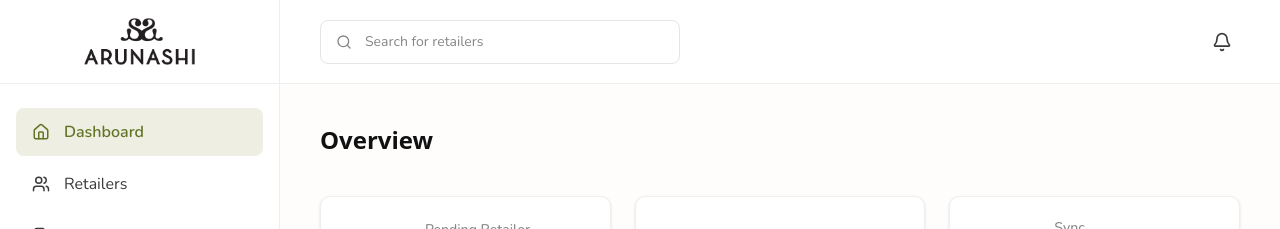
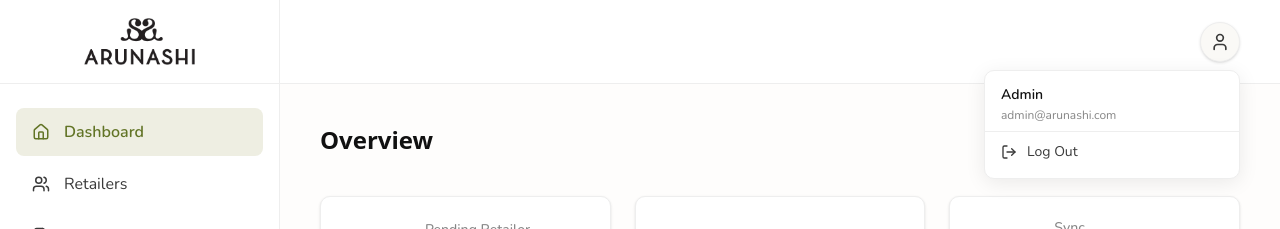
Before and after one commit to Sayan-97/arunashi-admin, a Next.js app: page / in a window 1280 px wide. Both pictures are taken after a click on the button 1222 px from the left and 41 px from the top of the page. Shown: the top 229 px of the page. Built offline with nearby package versions, Linux system fonts and the light colour scheme; no server answers.

Commit message:
chore: updated header

```diff
--- a/app/(dashboard)/page.tsx
+++ b/app/(dashboard)/page.tsx
@@ -1,12 +1,14 @@
-import { Bell, FileText, RefreshCw, Search, UserPlus } from "lucide-react";
+import { FileText, RefreshCw, UserPlus } from "lucide-react";
 import { cookies } from "next/headers";
 import Link from "next/link";
 import { redirect } from "next/navigation";
 import { Suspense } from "react";
 import { SyncButton } from "@/components/dashboard/SyncButton";
+import { UserMenu } from "@/components/dashboard/UserMenu";
 import { getAuthCookieHeader } from "@/lib/auth";
 import { getAllProductRequests } from "@/services/requests";
 import { getPendingApprovals } from "@/services/retailers";
+import { getUserProfile } from "@/services/user";
 
 interface Retailer {
   id: string;
@@ -33,30 +35,14 @@ interface ProductRequest {
 export default function DashboardHomePage() {
   return (
     <div className="flex-1 flex flex-col bg-white">
-      {/* Top Header */}
-      <header className="h-[84px] shrink-0 border-b border-[#EEEEEE] px-10 flex items-center justify-between">
-        {/* Search Bar - Targets the pending approvals search functionality */}
-        <form
-          action="/retailers/pending-approvals"
-          method="GET"
-          className="relative w-full max-w-[360px] mx-auto lg:mx-0"
-        >
-          <Search className="absolute left-4 top-1/2 -translate-y-1/2 size-4 text-[#868686]" />
-          <input
-            type="text"
-            name="search"
-            placeholder="Search for retailers"
-            className="w-full h-11 pl-11 pr-4 bg-white border border-[#E5E5E5] rounded-[8px] text-sm text-black placeholder:text-[#868686] focus:outline-none focus:border-[#627426]/50 transition-colors"
-          />
-        </form>
-
-        <button
-          type="button"
-          className="p-2 text-[#3a3a3a] hover:text-black transition-colors rounded-full hover:bg-gray-50"
-        >
-          <Bell className="size-5" />
-        </button>
-      </header>
+      {/* Top Header wrapped in Suspense to isolate dynamic profile fetch */}
+      <Suspense
+        fallback={
+          <header className="h-[84px] shrink-0 border-b border-[#EEEEEE] px-10 flex items-center justify-end bg-white" />
+        }
+      >
+        <DashboardHeader />
+      </Suspense>
 
       {/* Main Content Area with Suspense boundary to prevent Blocking Route errors */}
       <main className="flex-1 p-10 space-y-10 overflow-y-auto bg-[#FAF9F6]/30">
@@ -77,6 +63,26 @@ export default function DashboardHomePage() {
         </Suspense>
       </main>
     </div>
+  );
+}
+
+async function DashboardHeader() {
+  let profile = { name: "Admin", email: "admin@arunashi.com" };
+  try {
+    profile = await getUserProfile();
+  } catch (err: any) {
+    if (err.message === "Unauthorized") {
+      const cookieStore = await cookies();
+      cookieStore.delete("arunashiAdminAccessToken");
+      cookieStore.delete("arunashiAdminRefreshToken");
+      redirect("/login");
+    }
+  }
+
+  return (
+    <header className="h-[84px] shrink-0 border-b border-[#EEEEEE] px-10 flex items-center justify-end bg-white">
+      <UserMenu name={profile.name} email={profile.email} />
+    </header>
   );
 }
 
--- /dev/null
+++ b/components/dashboard/UserMenu.tsx
@@ -0,0 +1,58 @@
+"use client";
+
+import { LogOut, User } from "lucide-react";
+import { useEffect, useRef, useState } from "react";
+import { logout } from "@/actions/auth";
+
+interface UserMenuProps {
+  name: string;
+  email: string;
+}
+
+export function UserMenu({ name, email }: UserMenuProps) {
+  const [isOpen, setIsOpen] = useState(false);
+  const menuRef = useRef<HTMLDivElement>(null);
+
+  useEffect(() => {
+    function handleClickOutside(event: MouseEvent) {
+      if (menuRef.current && !menuRef.current.contains(event.target as Node)) {
+        setIsOpen(false);
+      }
+    }
+    document.addEventListener("mousedown", handleClickOutside);
+    return () => document.removeEventListener("mousedown", handleClickOutside);
+  }, []);
+
+  return (
+    <div className="relative" ref={menuRef}>
+      <button
+        type="button"
+        onClick={() => setIsOpen(!isOpen)}
+        className="size-10 rounded-full border border-[#EEEEEE] bg-[#FAF9F6] text-[#3a3a3a] hover:bg-gray-50 flex items-center justify-center cursor-pointer transition-colors shadow-sm select-none"
+      >
+        <User className="size-5 text-[#3a3a3a]" />
+      </button>
+
+      {isOpen && (
+        <div className="absolute right-0 top-12 w-64 bg-white border border-[#EEEEEE] rounded-[10px] shadow-[0_4px_20px_rgba(0,0,0,0.08)] py-1.5 z-50 flex flex-col">
+          <div className="px-4 py-2 border-b border-[#EEEEEE]">
+            <p className="font-semibold text-sm text-[#111111] truncate">
+              {name}
+            </p>
+            <p className="text-xs text-[#868686] truncate mt-0.5">{email}</p>
+          </div>
+          <button
+            type="button"
+            onClick={() => logout()}
+            className="flex items-center gap-2.5 w-full text-left px-4 py-2.5 text-sm text-[#3a3a3a] hover:bg-red-50 hover:text-red-600 transition-colors cursor-pointer"
+          >
+            <LogOut className="size-4" />
+            <span>Log Out</span>
+          </button>
+        </div>
+      )}
+    </div>
+  );
+}
+
+export default UserMenu;
--- /dev/null
+++ b/services/user.ts
@@ -0,0 +1,26 @@
+import { getAuthCookieHeader } from "@/lib/auth";
+
+const getBackendUrl = () => process.env.API_URL || "http://localhost:8000";
+
+export async function getUserProfile() {
+  const backendUrl = getBackendUrl();
+  const authHeader = await getAuthCookieHeader();
+
+  const res = await fetch(`${backendUrl}/api/user/profile`, {
+    method: "POST",
+    headers: {
+      "Content-Type": "application/json",
+      Cookie: authHeader,
+    },
+  });
+
+  if (!res.ok) {
+    if (res.status === 401) {
+      throw new Error("Unauthorized");
+    }
+    throw new Error("Failed to fetch user profile");
+  }
+
+  const result = await res.json();
+  return result.data;
+}
```
